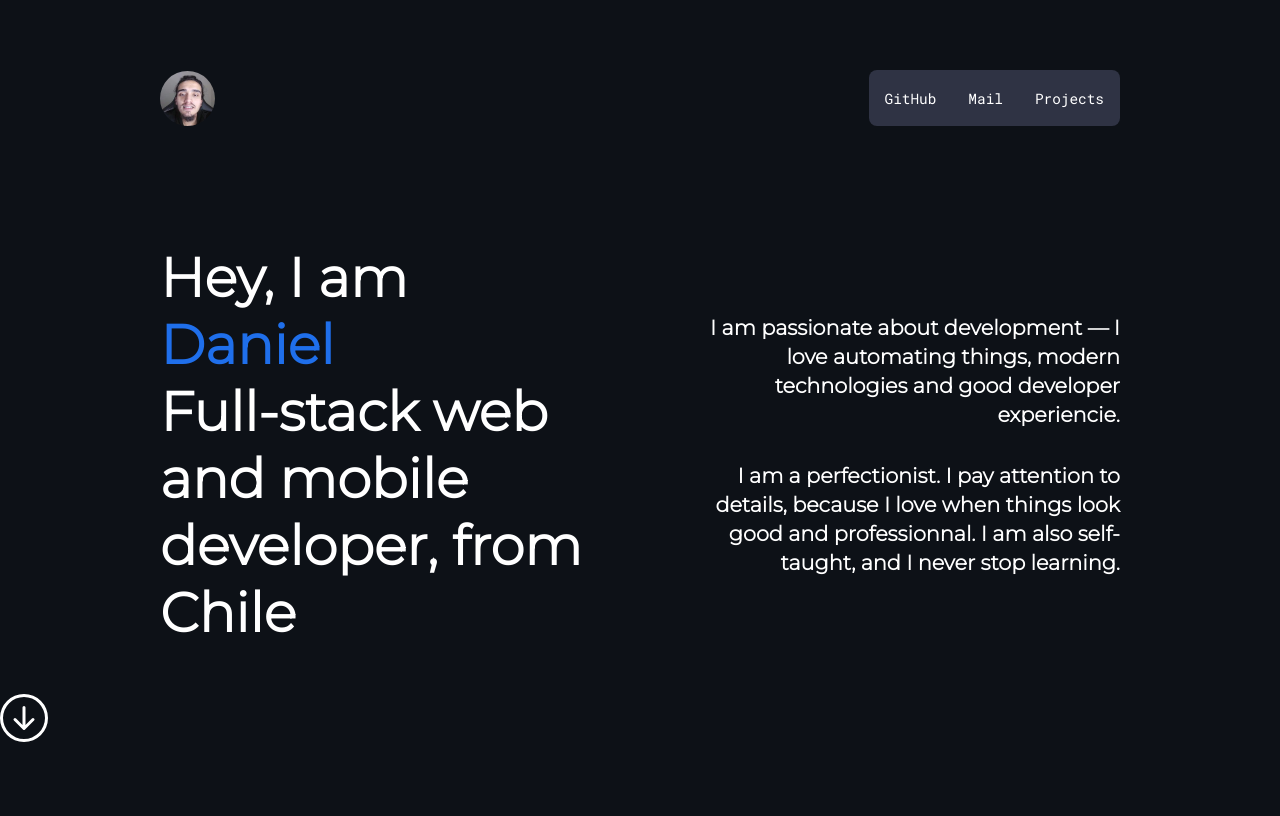
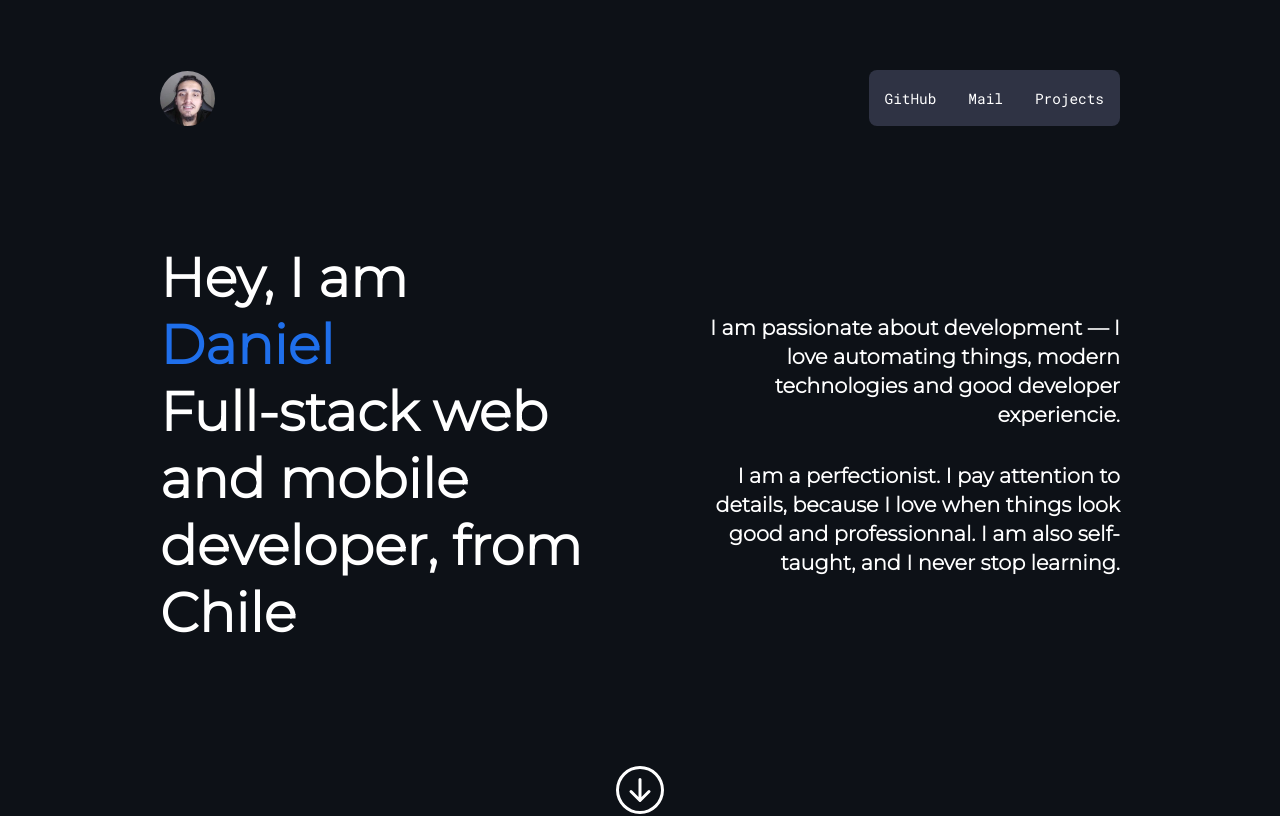
Before and after one commit to danieltadresu/try-app, a React (Create React App) app in the folder academy-web/: page / in a window 1280 px wide. Shown: the top 816 px of the page. Built offline with nearby package versions, Linux system fonts and the light colour scheme.

Commit message:
feat(styles): improve BsArrowDownCircle icon styles

```diff
--- a/academy-web/src/App.module.css
+++ b/academy-web/src/App.module.css
@@ -47,6 +47,20 @@
 }
 /*** End Main Content ***/
 
+/*** Arrow Container ***/
+
+/* TO DO: Make Animations*/
+
+.ArrowContainer {
+  text-align: center;
+  margin-top: 4.5rem;
+}
+
+.ArrowContainer span {
+  cursor: pointer;
+}
+/*** End Arrow Container ***/
+
 @media screen and (max-width: 1048px) {
   .Main {
     display: flex;
```
